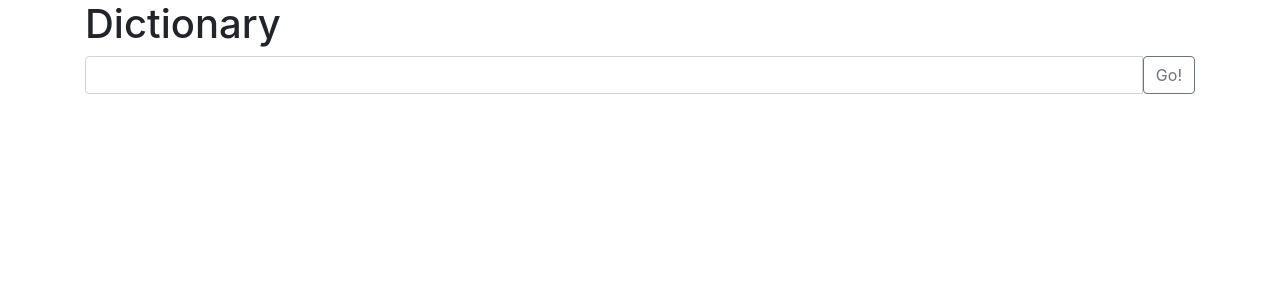
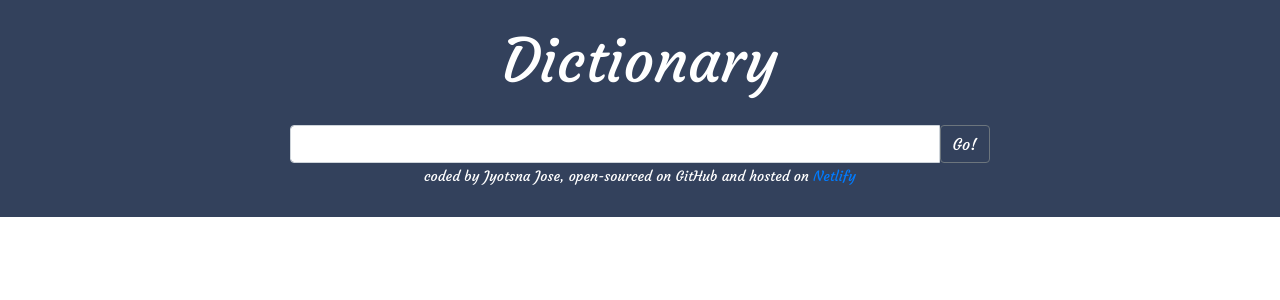
Before and after one commit to JyotsnaJose/dictionary-project, a React (Create React App) app: page / in a window 1280 px wide. Shown: the top 300 px of the page. Built offline with nearby package versions, Linux system fonts and the light colour scheme.

Commit message:
added css

```diff
--- a/src/App.css
+++ b/src/App.css
@@ -0,0 +1,21 @@
+@import url("https://fonts.googleapis.com/css2?family=Courgette&display=swap");
+.App {
+  text-align: center;
+}
+.Search .header {
+  font-family: "Courgette", cursive;
+  background-color: #33415c;
+  padding: 25px 25px 30px 25px;
+  color: white;
+}
+.Search h1 {
+  font-size: 60px;
+  padding-bottom: 20px;
+}
+.Search form {
+  max-width: 700px;
+  margin: 0 auto;
+}
+.Search .searchButton {
+  color: white;
+}
--- a/src/App.js
+++ b/src/App.js
@@ -5,9 +5,9 @@ import Search from "./Search";
 function App() {
   return (
     <div className="App">
-      <div className="container">
-        <Search />
-      </div>
+      {/* <div className="container"> */}
+      <Search />
+      {/* </div> */}
     </div>
   );
 }
--- /dev/null
+++ b/src/DisplayResults.css
@@ -0,0 +1,11 @@
+.DisplayResults {
+  background-color: #b8bfcf;
+  padding: 25px 25px 30px 25px;
+}
+.DisplayResults h3 {
+  padding-bottom: 15px;
+  font-family: "Courgette", cursive;
+}
+.Meanings h5 {
+  font-family: "Courgette", cursive;
+}
--- a/src/DisplayResults.js
+++ b/src/DisplayResults.js
@@ -1,11 +1,13 @@
 import React from "react";
 import Meanings from "./Meanings";
+import "./DisplayResults.css";
 
 export default function DisplayResults(props) {
   if (props.result) {
     return (
       <div className="DisplayResults">
         <h3>{props.result.word}</h3>
+        <hr />
         {props.result.meanings.map((meaning, index) => {
           return (
             <div key={index}>
--- a/src/Search.js
+++ b/src/Search.js
@@ -22,7 +22,7 @@ export default function Search() {
 
   return (
     <div className="Search">
-      <header>
+      <header className="header">
         <h1>Dictionary</h1>
         <form onSubmit={handleSearch}>
           <div className="input-group">
@@ -33,13 +33,24 @@ export default function Search() {
             ></input>
             <button
               type="button"
-              className="btn btn-outline-secondary"
+              className="btn btn-outline-secondary searchButton"
               onClick={handleSearch}
             >
               Go!
             </button>
           </div>
         </form>
+        <small>
+          coded by Jyotsna Jose, open-sourced on GitHub and hosted on
+          <a
+            href="/"
+            src="https://suspicious-swanson-957d5e.netlify.app"
+            target="_blank"
+          >
+            {" "}
+            Netlify
+          </a>
+        </small>
       </header>
       <DisplayResults result={results} />
     </div>
```
